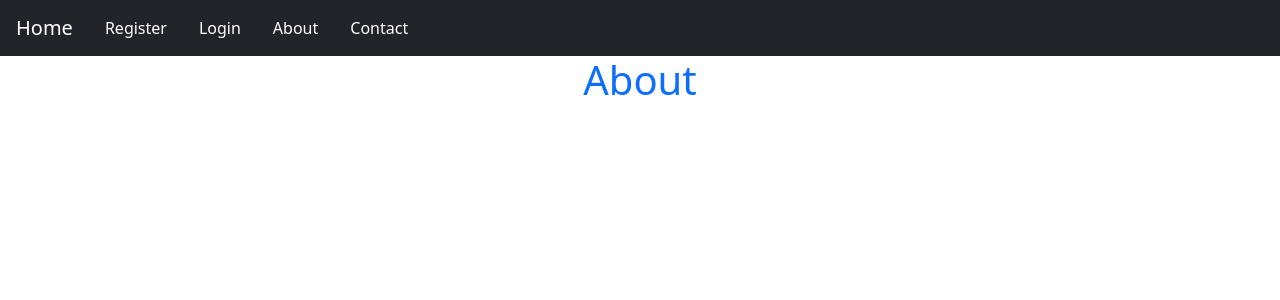
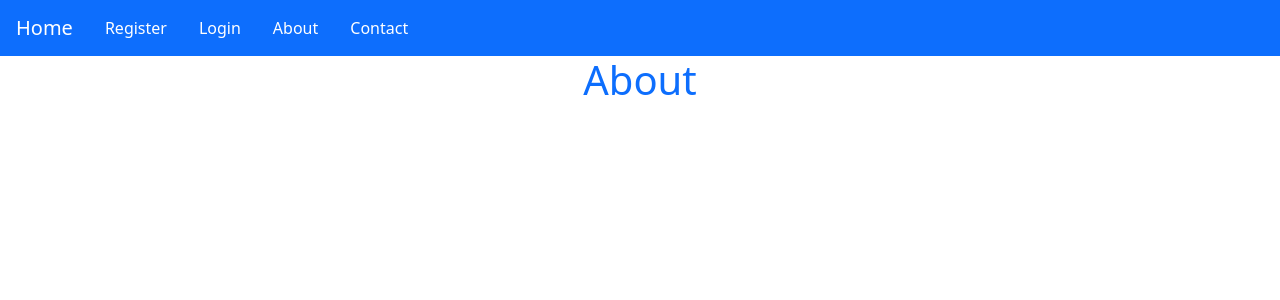
Before and after one commit to sssituser/django10bbatch, a Django app: page /about/ in a window 1280 px wide. Shown: the top 300 px of the page. Run offline with Django 5.2, Linux system fonts and the light colour scheme.

Commit message:
layout notes

```diff
--- a/3.Templates/tp3/templates/myapp/base.html
+++ b/3.Templates/tp3/templates/myapp/base.html
@@ -6,7 +6,7 @@
     <link href="https://cdn.jsdelivr.net/npm/bootstrap@5.3.8/dist/css/bootstrap.min.css" rel="stylesheet">
 </head>
 <body>
-    <nav class="navbar navbar-expand-lg navbar-dark bg-dark">
+    <nav class="navbar navbar-expand-lg navbar-dark bg-primary">
         <a href="/" class="navbar-brand ms-3">Home</a>
         <ul class="nav">
             <li class="nav-item">
--- a/4.LayoutPros/notes.txt
+++ b/4.LayoutPros/notes.txt
@@ -6,7 +6,7 @@ layout page or Mastaer page.
 
 //=====base.html================
 A layout or Master page is a html file , In this html file we keep common content
-and we add ginja2 to sytax to apply the common content for all the page
+and we add ginja2 to sytax to apply the common content for all the pages
 {%block body_block%}
 
 {%endblock%}
```
